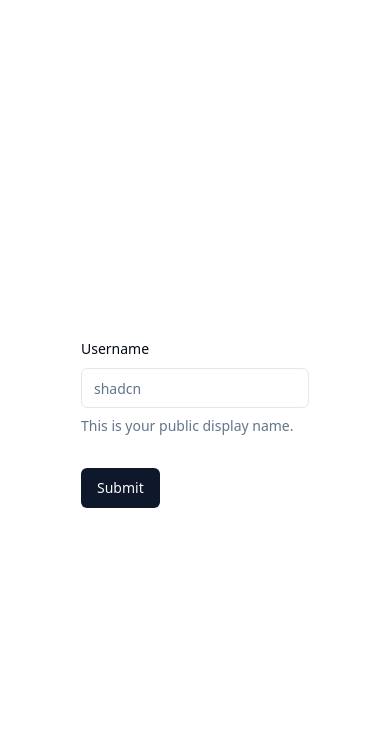
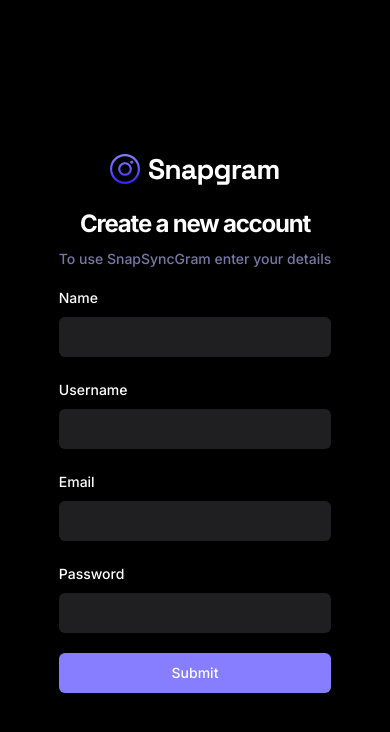
Before and after one commit to LeslieLopez25/snapsyncgram, a React (Vite) app: page /sign-up in a window 390 px wide. Shown: the top 732 px of the page. Built offline with nearby package versions, Linux system fonts and the light colour scheme.

Commit message:
Setting up form for signup

```diff
--- a/src/_auth/forms/SignupForm.tsx
+++ b/src/_auth/forms/SignupForm.tsx
@@ -1,43 +1,64 @@
-import * as z from "zod";
 import { zodResolver } from "@hookform/resolvers/zod";
-
-import { Button } from "@/components/ui/button";
-import { useForm } from "react-hook-form";
-
 import {
   Form,
   FormControl,
-  FormDescription,
   FormField,
   FormItem,
   FormLabel,
   FormMessage,
 } from "@/components/ui/form";
+import { Button } from "@/components/ui/button";
+import { useForm } from "react-hook-form";
 import { Input } from "@/components/ui/input";
-
-const formSchema = z.object({
-  username: z.string().min(2).max(50),
-});
+import { SignupValidation } from "@/lib/validation";
+import { z } from "zod";
 
 const SignupForm = () => {
   // 1. Define your form.
-  const form = useForm<z.infer<typeof formSchema>>({
-    resolver: zodResolver(formSchema),
+  const form = useForm<z.infer<typeof SignupValidation>>({
+    resolver: zodResolver(SignupValidation),
     defaultValues: {
+      name: "",
       username: "",
+      email: "",
+      password: "",
     },
   });
 
   // 2. Define a submit handler.
-  function onSubmit(values: z.infer<typeof formSchema>) {
+  function onSubmit(values: z.infer<typeof SignupValidation>) {
     // Do something with the form values.
     // ✅ This will be type-safe and validated.
     console.log(values);
   }
   return (
-    <div>
-      <Form {...form}>
-        <form onSubmit={form.handleSubmit(onSubmit)} className="space-y-8">
+    <Form {...form}>
+      <div className="sm:w-420 flex-center flex-col">
+        <img src="/assets/images/logo.svg" alt="logo" />
+
+        <h2 className="h3-bold md:h2-bold pt-5 sm:pt-12">
+          Create a new account
+        </h2>
+        <p className="text-light-3 small-medium md:base-regular mt-2">
+          To use SnapSyncGram enter your details
+        </p>
+        <form
+          onSubmit={form.handleSubmit(onSubmit)}
+          className="flex flex-col gap-5 w-full mt-4"
+        >
+          <FormField
+            control={form.control}
+            name="name"
+            render={({ field }) => (
+              <FormItem>
+                <FormLabel>Name</FormLabel>
+                <FormControl>
+                  <Input type="text" className="shad-input" {...field} />
+                </FormControl>
+                <FormMessage />
+              </FormItem>
+            )}
+          />
           <FormField
             control={form.control}
             name="username"
@@ -45,19 +66,44 @@
               <FormItem>
                 <FormLabel>Username</FormLabel>
                 <FormControl>
-                  <Input placeholder="shadcn" {...field} />
+                  <Input type="text" className="shad-input" {...field} />
                 </FormControl>
-                <FormDescription>
-                  This is your public display name.
-                </FormDescription>
                 <FormMessage />
               </FormItem>
             )}
           />
-          <Button type="submit">Submit</Button>
+          <FormField
+            control={form.control}
+            name="email"
+            render={({ field }) => (
+              <FormItem>
+                <FormLabel>Email</FormLabel>
+                <FormControl>
+                  <Input type="email" className="shad-input" {...field} />
+                </FormControl>
+                <FormMessage />
+              </FormItem>
+            )}
+          />
+          <FormField
+            control={form.control}
+            name="password"
+            render={({ field }) => (
+              <FormItem>
+                <FormLabel>Password</FormLabel>
+                <FormControl>
+                  <Input type="password" className="shad-input" {...field} />
+                </FormControl>
+                <FormMessage />
+              </FormItem>
+            )}
+          />
+          <Button type="submit" className="shad-button_primary hover:">
+            Submit
+          </Button>
         </form>
-      </Form>
-    </div>
+      </div>
+    </Form>
   );
 };
 
--- a/src/globals.css
+++ b/src/globals.css
@@ -1,76 +1,282 @@
+@import url("https://fonts.googleapis.com/css2?family=Inter:wght@400;500;600;700;800&display=swap");
+
 @tailwind base;
 @tailwind components;
 @tailwind utilities;
 
 @layer base {
-  :root {
-    --background: 0 0% 100%;
-    --foreground: 222.2 84% 4.9%;
-
-    --card: 0 0% 100%;
-    --card-foreground: 222.2 84% 4.9%;
-
-    --popover: 0 0% 100%;
-    --popover-foreground: 222.2 84% 4.9%;
-
-    --primary: 222.2 47.4% 11.2%;
-    --primary-foreground: 210 40% 98%;
-
-    --secondary: 210 40% 96.1%;
-    --secondary-foreground: 222.2 47.4% 11.2%;
-
-    --muted: 210 40% 96.1%;
-    --muted-foreground: 215.4 16.3% 46.9%;
-
-    --accent: 210 40% 96.1%;
-    --accent-foreground: 222.2 47.4% 11.2%;
-
-    --destructive: 0 84.2% 60.2%;
-    --destructive-foreground: 210 40% 98%;
-
-    --border: 214.3 31.8% 91.4%;
-    --input: 214.3 31.8% 91.4%;
-    --ring: 222.2 84% 4.9%;
-
-    --radius: 0.5rem;
+  * {
+    @apply box-border list-none p-0 m-0 scroll-smooth;
   }
 
-  .dark {
-    --background: 222.2 84% 4.9%;
-    --foreground: 210 40% 98%;
-
-    --card: 222.2 84% 4.9%;
-    --card-foreground: 210 40% 98%;
-
-    --popover: 222.2 84% 4.9%;
-    --popover-foreground: 210 40% 98%;
-
-    --primary: 210 40% 98%;
-    --primary-foreground: 222.2 47.4% 11.2%;
-
-    --secondary: 217.2 32.6% 17.5%;
-    --secondary-foreground: 210 40% 98%;
-
-    --muted: 217.2 32.6% 17.5%;
-    --muted-foreground: 215 20.2% 65.1%;
-
-    --accent: 217.2 32.6% 17.5%;
-    --accent-foreground: 210 40% 98%;
-
-    --destructive: 0 62.8% 30.6%;
-    --destructive-foreground: 210 40% 98%;
-
-    --border: 217.2 32.6% 17.5%;
-    --input: 217.2 32.6% 17.5%;
-    --ring: 212.7 26.8% 83.9%;
+  body {
+    @apply bg-dark-1 text-white min-h-screen font-inter;
   }
 }
 
-@layer base {
-  * {
-    @apply border-border;
+@layer utilities {
+
+  /* TYPOGRAPHY */
+  .h1-bold {
+    @apply text-[36px] font-bold leading-[140%] tracking-tighter;
   }
-  body {
-    @apply bg-background text-foreground;
+
+  .h1-semibold {
+    @apply text-[36px] font-semibold leading-[140%] tracking-tighter;
+  }
+
+  .h2-bold {
+    @apply text-[30px] font-bold leading-[140%] tracking-tighter;
+  }
+
+  .h3-bold {
+    @apply text-[24px] font-bold leading-[140%] tracking-tighter;
+  }
+
+  .base-semibold {
+    @apply text-[16px] font-semibold leading-[140%] tracking-tighter;
+  }
+
+  .base-medium {
+    @apply text-[16px] font-medium leading-[140%];
+  }
+
+  .base-regular {
+    @apply text-[16px] font-normal leading-[140%];
+  }
+
+  .body-bold {
+    @apply text-[18px] font-bold leading-[140%];
+  }
+
+  .body-medium {
+    @apply text-[18px] font-medium leading-[140%];
+  }
+
+  .small-semibold {
+    @apply text-[14px] font-semibold leading-[140%] tracking-tighter;
+  }
+
+  .small-medium {
+    @apply text-[14px] font-medium leading-[140%];
+  }
+
+  .small-regular {
+    @apply text-[14px] font-normal leading-[140%];
+  }
+
+  .subtle-semibold {
+    @apply text-[12px] font-semibold leading-[140%];
+  }
+
+  .tiny-medium {
+    @apply text-[10px] font-medium leading-[140%];
+  }
+
+  /* UTILITIES */
+  .invert-white {
+    @apply invert brightness-0 transition;
+  }
+
+  .flex-center {
+    @apply flex justify-center items-center;
+  }
+
+  .flex-between {
+    @apply flex justify-between items-center;
+  }
+
+  .flex-start {
+    @apply flex justify-start items-center;
+  }
+
+  .custom-scrollbar::-webkit-scrollbar {
+    width: 3px;
+    height: 3px;
+    border-radius: 2px;
+  }
+
+  .custom-scrollbar::-webkit-scrollbar-track {
+    background: #09090a;
+  }
+
+  .custom-scrollbar::-webkit-scrollbar-thumb {
+    background: #5c5c7b;
+    border-radius: 50px;
+  }
+
+  .custom-scrollbar::-webkit-scrollbar-thumb:hover {
+    background: #7878a3;
+  }
+
+  .common-container {
+    @apply flex flex-col flex-1 items-center gap-10 overflow-scroll py-10 px-5 md: px-8 lg:p-14 custom-scrollbar;
+  }
+
+  /* All Users */
+  .user-container {
+    @apply max-w-5xl flex flex-col items-start w-full gap-6 md: gap-9;
+  }
+
+  .user-grid {
+    @apply w-full grid grid-cols-1 xs: grid-cols-2 md:grid-cols-2 lg:grid-cols-2 xl:grid-cols-3 gap-7 max-w-5xl;
+  }
+
+  /* Explore */
+  .explore-container {
+    @apply flex flex-col flex-1 items-center overflow-scroll py-10 px-5 md: p-14 custom-scrollbar;
+  }
+
+  .explore-inner_container {
+    @apply max-w-5xl flex flex-col items-center w-full gap-6 md: gap-9;
+  }
+
+  .explore-search {
+    @apply h-12 bg-dark-4 border-none placeholder: text-light-4 focus-visible:ring-0 focus-visible:ring-offset-0 ring-offset-0 !important;
+  }
+
+  /* Home */
+  .home-container {
+    @apply flex flex-col flex-1 items-center gap-10 overflow-scroll py-10 px-5 md: px-8 lg:p-14 custom-scrollbar;
+  }
+
+  .home-posts {
+    @apply max-w-screen-sm flex flex-col items-center w-full gap-6 md: gap-9;
+  }
+
+  .home-creators {
+    @apply hidden xl: flex flex-col w-72 2xl:w-465 px-6 py-10 gap-10 overflow-scroll custom-scrollbar;
+  }
+
+  /* Post Details */
+  .post_details-container {
+    @apply flex flex-col flex-1 gap-10 overflow-scroll py-10 px-5 md: p-14 custom-scrollbar items-center;
+  }
+
+  .post_details-card {
+    @apply bg-dark-2 w-full max-w-5xl rounded-[30px] flex-col flex xl: flex-row border border-dark-4 xl:rounded-l-[24px];
+  }
+
+  .post_details-img {
+    @apply h-80 lg: h-[480px] xl:w-[48%] rounded-t-[30px] xl:rounded-l-[24px] xl:rounded-tr-none object-cover p-5 bg-dark-1;
+  }
+
+  .post_details-info {
+    @apply bg-dark-2 flex flex-col gap-5 lg: gap-7 flex-1 items-start p-8 rounded-[30px];
+  }
+
+  .post_details-delete_btn {
+    @apply p-0 flex gap-3 hover: bg-transparent hover:text-light-1 text-light-1 small-medium lg:base-medium;
+  }
+
+  /* Profile */
+  .profile-container {
+    @apply flex flex-col items-center flex-1 gap-10 overflow-scroll py-10 px-5 md: p-14 custom-scrollbar;
+  }
+
+  .profile-inner_container {
+    @apply flex items-center md: mb-8 xl:items-start gap-8 flex-col xl:flex-row relative max-w-5xl w-full;
+  }
+
+  .profile-tab {
+    @apply flex-center gap-3 py-4 w-48 bg-dark-2 transition flex-1 xl: flex-initial;
+  }
+
+  /* Saved */
+  .saved-container {
+    @apply flex flex-col flex-1 items-center gap-10 overflow-scroll py-10 px-5 md: p-14 custom-scrollbar;
+  }
+
+  /* Bottom bar */
+  .bottom-bar {
+    @apply z-50 flex-between w-full sticky bottom-0 rounded-t-[20px] bg-dark-2 px-5 py-4 md: hidden;
+  }
+
+  /* File uploader */
+  .file_uploader-img {
+    @apply h-80 lg: h-[480px] w-full rounded-[24px] object-cover object-top;
+  }
+
+  .file_uploader-label {
+    @apply text-light-4 text-center small-regular w-full p-4 border-t border-t-dark-4;
+  }
+
+  .file_uploader-box {
+    @apply flex-center flex-col p-7 h-80 lg: h-[612px];
+  }
+
+  /* Grid Post List */
+  .grid-container {
+    @apply w-full grid grid-cols-1 sm: grid-cols-2 md:grid-cols-1 lg:grid-cols-2 xl:grid-cols-3 gap-7 max-w-5xl;
+  }
+
+  .grid-post_link {
+    @apply flex rounded-[24px] border border-dark-4 overflow-hidden cursor-pointer w-full h-full;
+  }
+
+  .grid-post_user {
+    @apply absolute bottom-0 p-5 flex-between w-full bg-gradient-to-t from-dark-3 to-transparent rounded-b-[24px] gap-2;
+  }
+
+  /* Left sidebar */
+  .leftsidebar {
+    @apply hidden md: flex px-6 py-10 flex-col justify-between min-w-[270px] bg-dark-2;
+  }
+
+  .leftsidebar-link {
+    @apply rounded-lg base-medium hover: bg-primary-500 transition;
+  }
+
+  /* Post Card */
+  .post-card {
+    @apply bg-dark-2 rounded-3xl border border-dark-4 p-5 lg: p-7 w-full max-w-screen-sm;
+  }
+
+  .post-card_img {
+    @apply h-64 xs: h-[400px] lg:h-[450px] w-full rounded-[24px] object-cover mb-5;
+  }
+
+  /* Topbar */
+  .topbar {
+    @apply sticky top-0 z-50 md: hidden bg-dark-2 w-full;
+  }
+
+  /* User card */
+  .user-card {
+    @apply flex-center flex-col gap-4 border border-dark-4 rounded-[20px] px-5 py-8;
   }
 }
+
+@layer components {
+
+  /* SHADCN COMPONENTS */
+  /* Form */
+  .shad-form_label {
+    @apply text-white !important;
+  }
+
+  .shad-form_message {
+    @apply text-red !important;
+  }
+
+  .shad-input {
+    @apply h-12 bg-dark-4 border-none;
+  }
+
+  .shad-textarea {
+    @apply h-36 bg-dark-3 rounded-xl border-none focus-visible: ring-1 focus-visible:ring-offset-1 ring-offset-light-3 !important;
+  }
+
+  /* Button */
+  .shad-button_primary {
+    @apply bg-primary-500 text-light-1 flex gap-2 !important;
+  }
+
+  .shad-button_dark_4 {
+    @apply h-12 bg-dark-4 px-5 text-light-1 flex gap-2 !important;
+  }
+
+  .shad-button_ghost {
+    @apply flex gap-4 items-center justify-start hover: bg-transparent hover:text-white !important;
+  }
+}
--- /dev/null
+++ b/src/lib/validation/index.ts
@@ -0,0 +1,10 @@
+import * as z from "zod";
+
+export const SignupValidation = z.object({
+  name: z.string().min(2, { message: "Too short" }),
+  username: z.string().min(2).max(50),
+  email: z.string().email(),
+  password: z
+    .string()
+    .min(8, { message: "Password must be at least 8 characters." }),
+});
--- a/tailwind.config.js
+++ b/tailwind.config.js
@@ -1,12 +1,14 @@
 /** @type {import('tailwindcss').Config} */
+const defaultTheme = require("tailwindcss/defaultTheme");
+
 module.exports = {
   darkMode: ["class"],
   content: [
-    './pages/**/*.{ts,tsx}',
-    './components/**/*.{ts,tsx}',
-    './app/**/*.{ts,tsx}',
-    './src/**/*.{ts,tsx}',
-	],
+    "./pages/**/*.{ts,tsx}",
+    "./components/**/*.{ts,tsx}",
+    "./app/**/*.{ts,tsx}",
+    "./src/**/*.{ts,tsx}",
+  ],
   theme: {
     container: {
       center: true,
@@ -17,44 +19,29 @@
     },
     extend: {
       colors: {
-        border: "hsl(var(--border))",
-        input: "hsl(var(--input))",
-        ring: "hsl(var(--ring))",
-        background: "hsl(var(--background))",
-        foreground: "hsl(var(--foreground))",
-        primary: {
-          DEFAULT: "hsl(var(--primary))",
-          foreground: "hsl(var(--primary-foreground))",
-        },
-        secondary: {
-          DEFAULT: "hsl(var(--secondary))",
-          foreground: "hsl(var(--secondary-foreground))",
-        },
-        destructive: {
-          DEFAULT: "hsl(var(--destructive))",
-          foreground: "hsl(var(--destructive-foreground))",
-        },
-        muted: {
-          DEFAULT: "hsl(var(--muted))",
-          foreground: "hsl(var(--muted-foreground))",
-        },
-        accent: {
-          DEFAULT: "hsl(var(--accent))",
-          foreground: "hsl(var(--accent-foreground))",
-        },
-        popover: {
-          DEFAULT: "hsl(var(--popover))",
-          foreground: "hsl(var(--popover-foreground))",
-        },
-        card: {
-          DEFAULT: "hsl(var(--card))",
-          foreground: "hsl(var(--card-foreground))",
-        },
+        "primary-500": "#877EFF",
+        "primary-600": "#5D5FEF",
+        "secondary-500": "#FFB620",
+        "off-white": "#D0DFFF",
+        red: "#FF5A5A",
+        "dark-1": "#000000",
+        "dark-2": "#09090A",
+        "dark-3": "#101012",
+        "dark-4": "#1F1F22",
+        "light-1": "#FFFFFF",
+        "light-2": "#EFEFEF",
+        "light-3": "#7878A3",
+        "light-4": "#5C5C7B",
       },
-      borderRadius: {
-        lg: "var(--radius)",
-        md: "calc(var(--radius) - 2px)",
-        sm: "calc(var(--radius) - 4px)",
+      screens: {
+        xs: "480px",
+      },
+      width: {
+        420: "420px",
+        465: "465px",
+      },
+      fontFamily: {
+        inter: ["Inter", "sans-serif"],
       },
       keyframes: {
         "accordion-down": {
@@ -73,4 +60,4 @@
     },
   },
   plugins: [require("tailwindcss-animate")],
-}
+};
```
